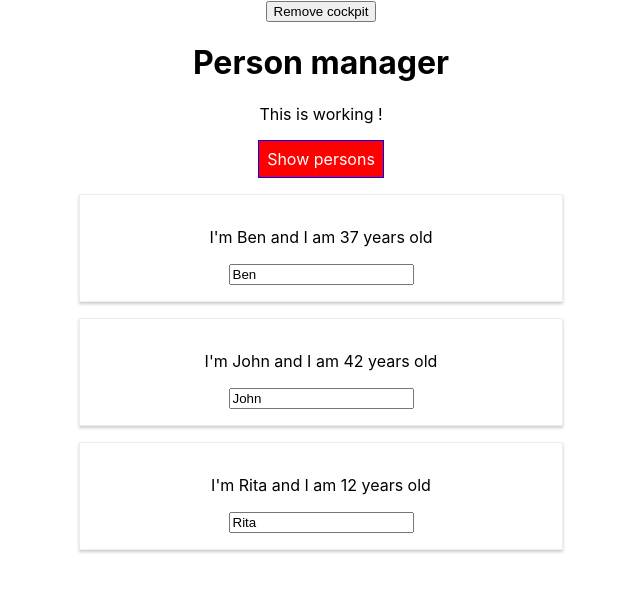
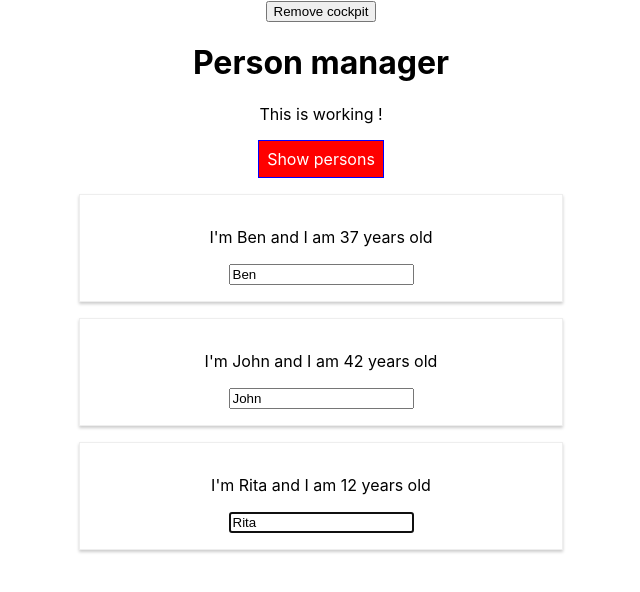
Before and after one commit to BenCRX/react-complete-guide, a React (Create React App) app: page / in a window 1280 px wide. Both pictures are taken after a click on the button "Show persons". Shown: the top 592 px of the page, without its empty margins (319-959 px from the left). Built offline with nearby package versions, Linux system fonts and the light colour scheme.

Commit message:
110 Finished - Using Refs

```diff
--- a/src/components/Persons/Person/Person.js
+++ b/src/components/Persons/Person/Person.js
@@ -6,6 +6,18 @@ import PropTypes from "prop-types";
 
 class Person extends Component
 {
+  constructor(props)
+  {
+    super(props);
+    this.inputElementRef = React.createRef();
+  }
+
+  componentDidMount()
+  {
+    //this.inputElement.focus();
+    this.inputElementRef.current.focus();
+  }
+
   render()
   {
     console.log("[Person.js] rendering...");
@@ -18,6 +30,8 @@ class Person extends Component
         </p>
         <p key="i2">{this.props.children}</p>
         <input
+          //ref={(inputEl) =>{this.inputElement = inputEl;}}
+          ref={this.inputElementRef}
           key="i3"
           type="text"
           onChange={this.props.onChange}
@@ -33,7 +47,7 @@ Person.propTypes = {
   onClick: PropTypes.func,
   name: PropTypes.string,
   age: PropTypes.number,
-  onChange: PropTypes.func
+  onChange: PropTypes.func,
 };
 
 export default withClass(Person, style.Person);
```
